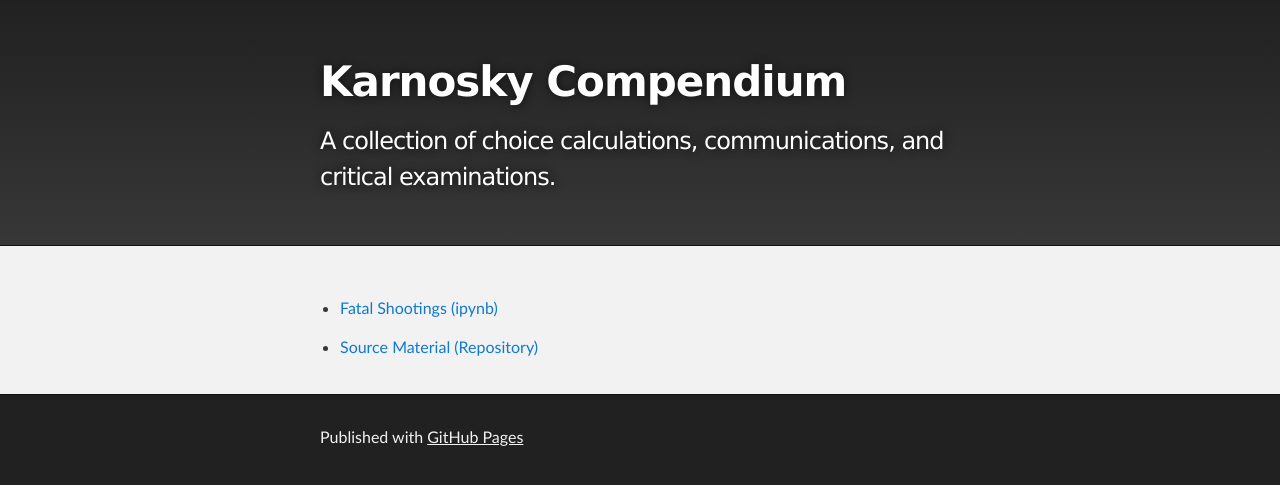
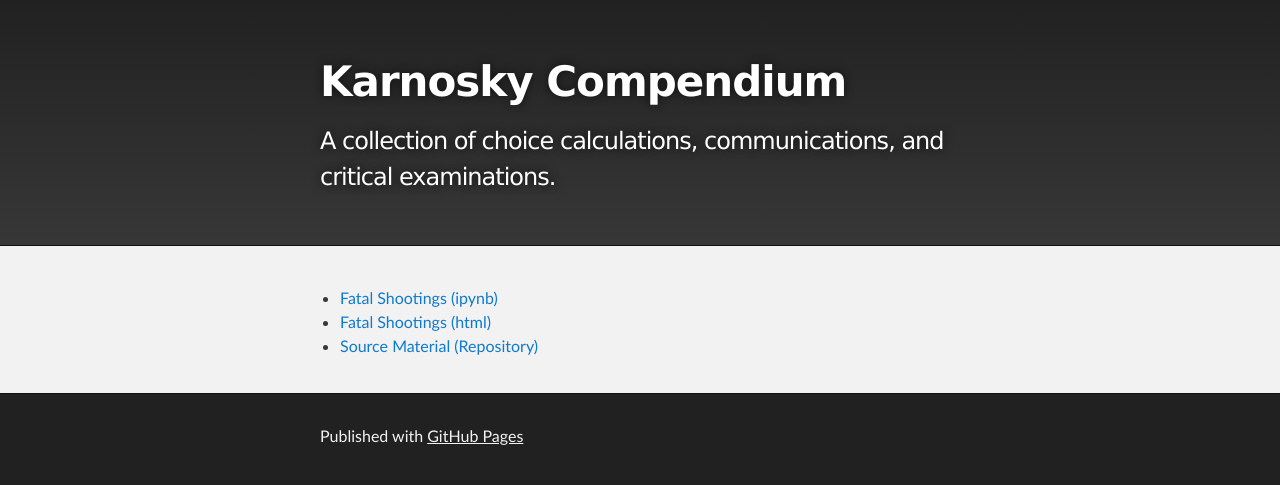
Before and after one commit to jennifer-karnosky/jennifer-karnosky.github.io, a Jekyll site: the page built from massShootings/index.md, in a window 1280 px wide. Shown: the top 485 px of the page. Built offline with Jekyll 4.4.1, drawn with Linux system fonts in a browser that asks for light colours; our own code applies the rules of GitHub Pages for plain Markdown files.

Commit message:
Update index.md

```diff
--- a/massShootings/index.md
+++ b/massShootings/index.md
@@ -3,5 +3,5 @@ Title: Mass Shootings in the US
 ---
 
 - [Fatal Shootings (ipynb)](MassShootingData.ipynb)
-
+- [Fatal Shootings (html)](MassShootingData.html)
 - [Source Material (Repository)](https://github.com/jennifer-karnosky/when-the-gun-goes-down)
```
